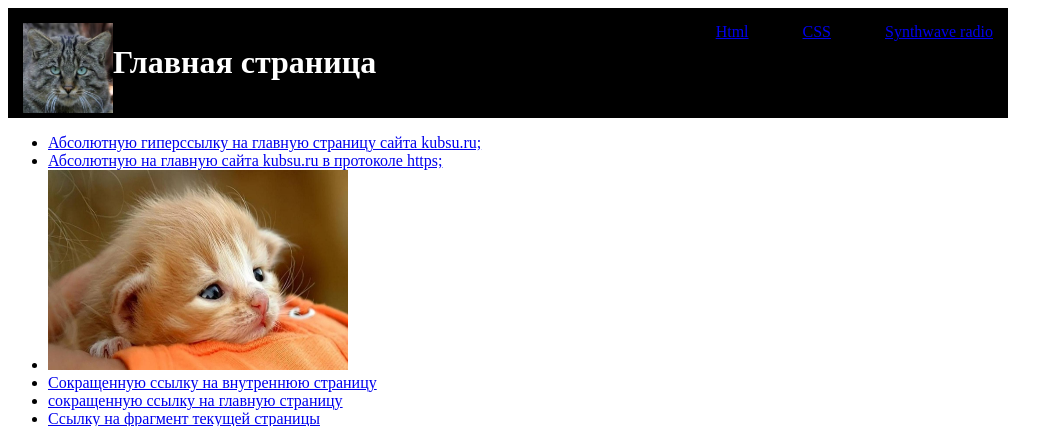
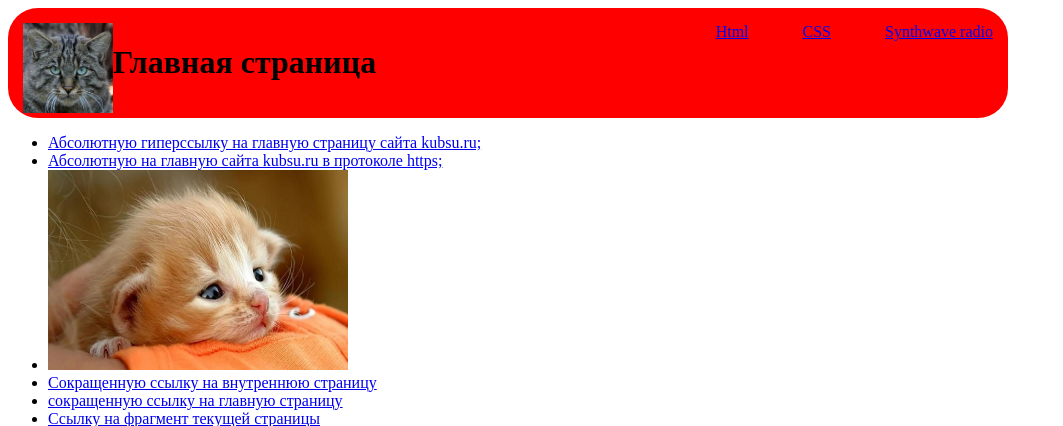
Before and after one commit to PavelReiman/PavelReiman.github.io, a PHP site: page /Two_lessons/index.html in a window 1280 px wide. Shown: the top 426 px of the page, without its empty margins (0-1063 px from the left). Run offline with PHP 8.4, Linux system fonts and the light colour scheme.

Commit message:
Update style.css

```diff
--- a/Two_lessons/style.css
+++ b/Two_lessons/style.css
@@ -4,9 +4,8 @@
 	align-items: center;
 	padding: 15px 15px;
 	box-sizing: border-box;
-	border-radius: 50;
-	background: rgb(0, 0, 0);
-	color: rgb(255, 255, 255);
+	border-radius: 30px;
+	background: rgb(255, 0, 0);
 }
 .logo{
 	float: left;
```
